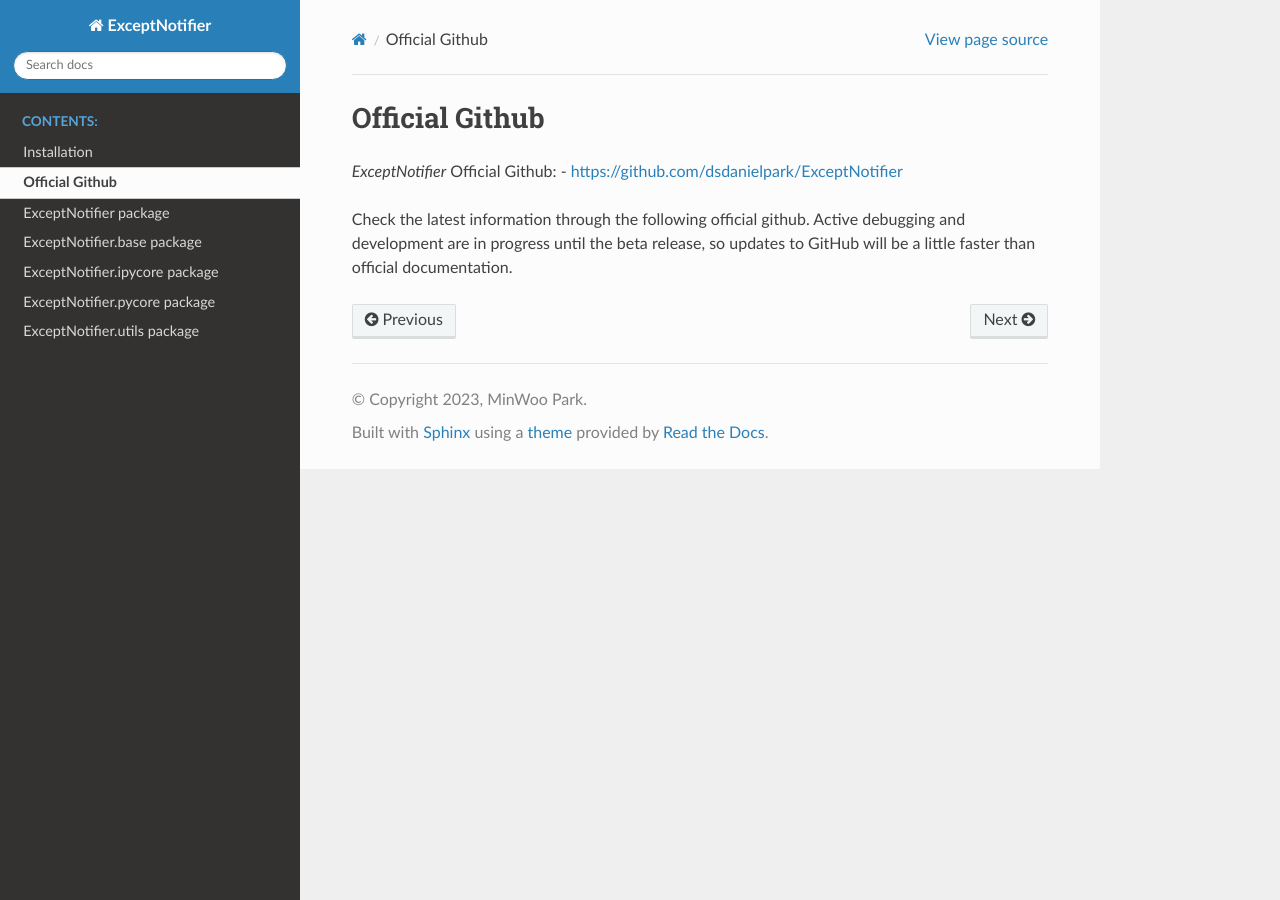
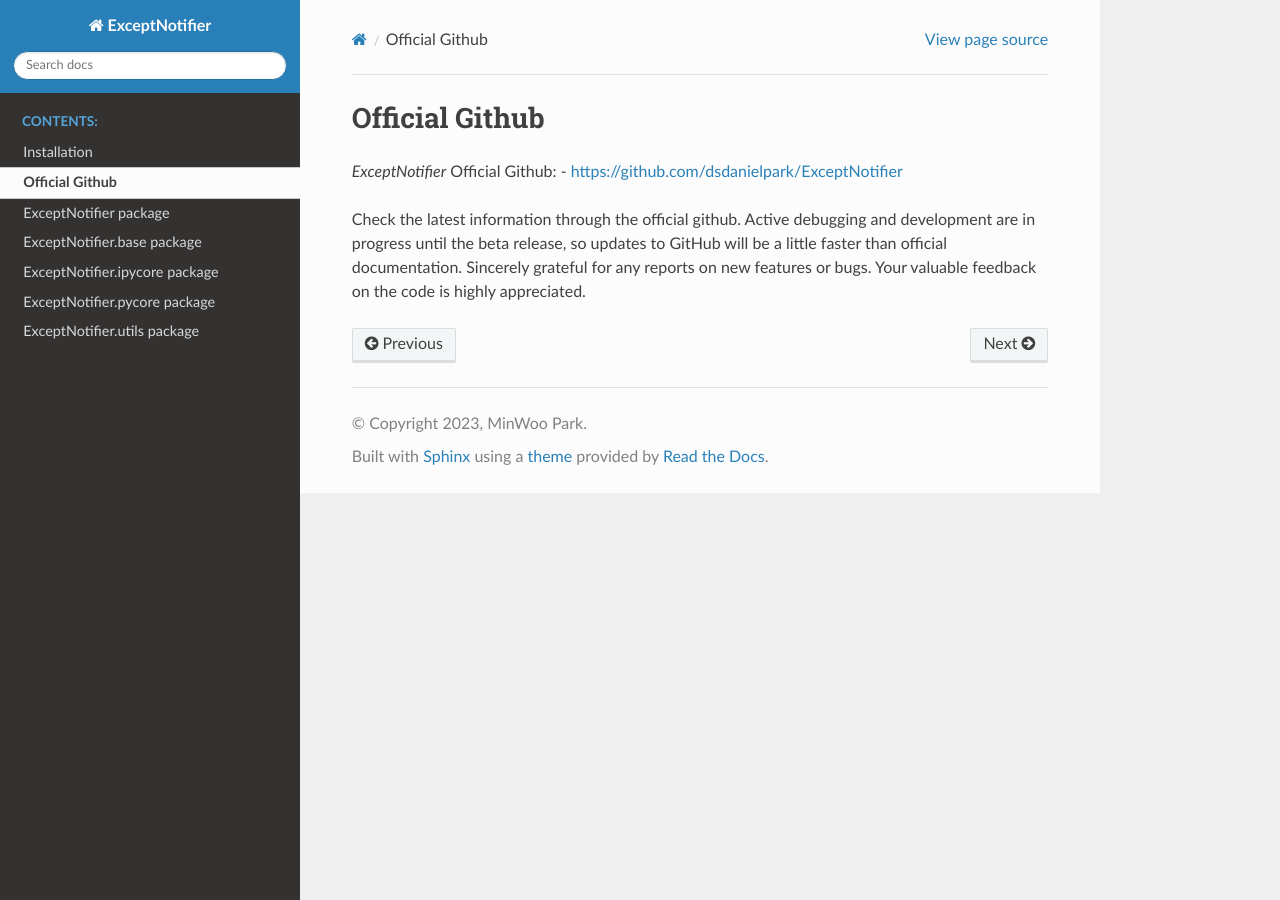
Before and after one commit to dsdanielpark/ExceptNotifier, a Sphinx documentation site: the page built from docs/source/officialgithub.rst, in a window 1280 px wide. Built offline with Sphinx 7.4.7 and the Read the Docs theme 2.0.0, drawn with Linux system fonts in a browser that asks for light colours.

Commit message:
doc: rtd page update

```diff
--- a/docs/source/installation.rst
+++ b/docs/source/installation.rst
@@ -1,11 +1,9 @@
 Installation
 ===============================================================================================
-Install the sentence-transformers with `pip`:
+Install `The Python Package:ExceptNotifier` with `pip`:
 
 ``$ pip install ExceptNotifier``
-
 or
-
 ``$ pip install exceptnotifier``
 
 There are dependency modules that operate differently depending on the version of the Python package. A representative example is discord and discord.py, which can be branched and processed differently depending on the version. The QA test was conducted with version 3.9, and the Python version can also affect openai's API. If an error occurs, please create an issue on the official GitHub.
--- a/docs/source/officialgithub.rst
+++ b/docs/source/officialgithub.rst
@@ -4,4 +4,4 @@ Official Github
 `ExceptNotifier` Official Github:
 - https://github.com/dsdanielpark/ExceptNotifier
 
-Check the latest information through the following official github. Active debugging and development are in progress until the beta release, so updates to GitHub will be a little faster than official documentation.
+Check the latest information through the official github. Active debugging and development are in progress until the beta release, so updates to GitHub will be a little faster than official documentation. Sincerely grateful for any reports on new features or bugs. Your valuable feedback on the code is highly appreciated.
```
